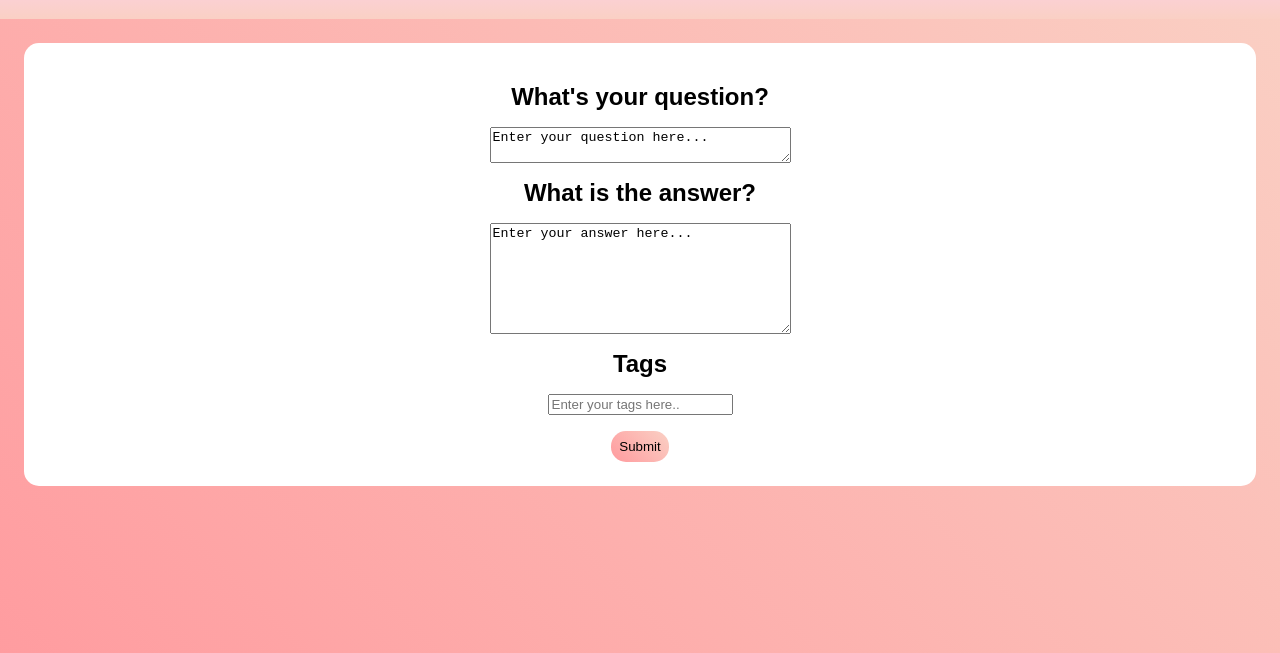
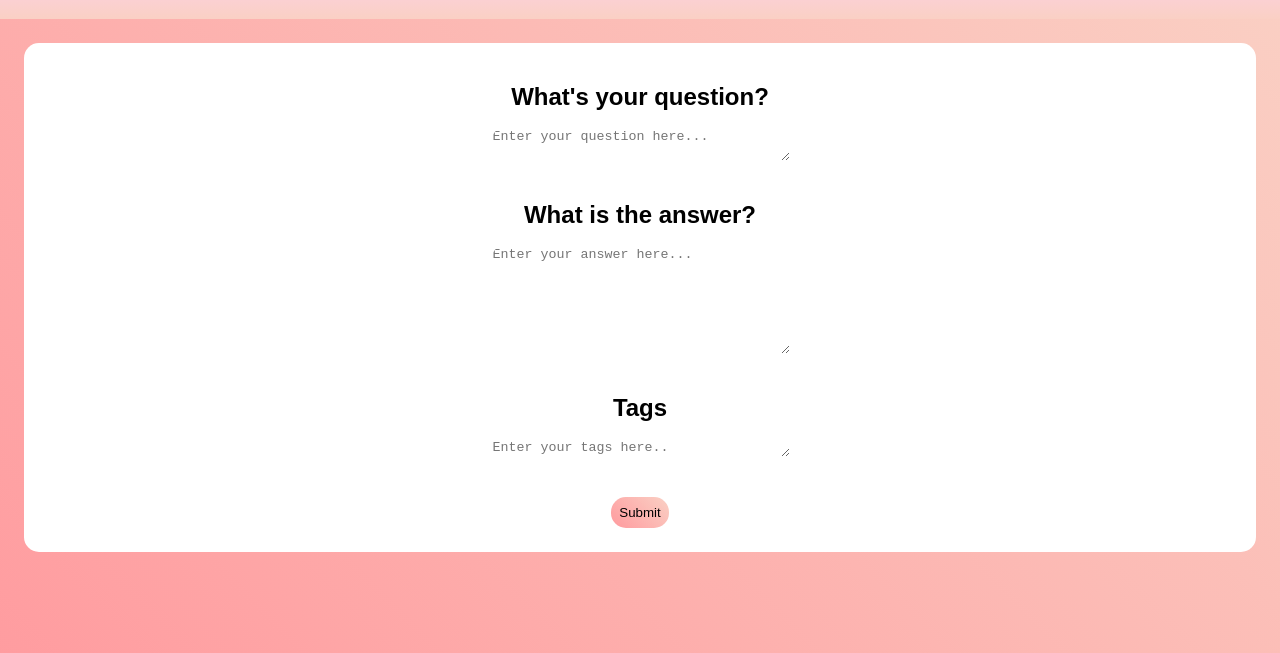
Before and after one commit to mortaen/quiz-app, a website built with Vite: page create.html in a window 1280 px wide. Shown: the part 61-714 px from the top of the page. Built offline with nearby package versions, Linux system fonts and the light colour scheme.

Commit message:
replace input with textarea, add style to textarea

```diff
--- a/create.html
+++ b/create.html
@@ -18,16 +18,17 @@
         <form class="form">
 
             <label class="form__label" for="question">What's your question?</label>
-            <textarea id="question" name="question" rows="2" cols="35">Enter your question here...
-            </textarea>
+            <textarea class="form__textarea" id="question" name="question" rows="2" cols="35"
+                placeholder="Enter your question here..."></textarea>
 
 
             <label class="form__label" for="answer">What is the answer?</label>
-            <textarea id="answer" name="answer" rows="7" cols="35">Enter your answer here...
-            </textarea>
+            <textarea class="form__textarea" id="answer" name="answer" rows="7" cols="35"
+                placeholder="Enter your answer here..."></textarea>
 
             <label class="form__label" for="question">Tags</label>
-            <input id="question" type="text" placeholder="Enter your tags here..">
+            <textarea class="form__textarea" id="question" name="tags" rows="1" cols="35"
+                placeholder="Enter your tags here.."></textarea>
 
             <button class="submit-button" type="submit">Submit</button>
         </form>
--- a/css/components/create.css
+++ b/css/components/create.css
@@ -22,3 +22,13 @@
     border: 5px transparent;
     border-radius: 15px;
 }
+
+.form__textarea {
+    background-color: white;
+    display: flex;
+    flex-direction: column;
+    align-items: center;
+    margin-bottom: 3vh;
+    border: 5px transparent;
+    border-radius: 15px;
+}
```
